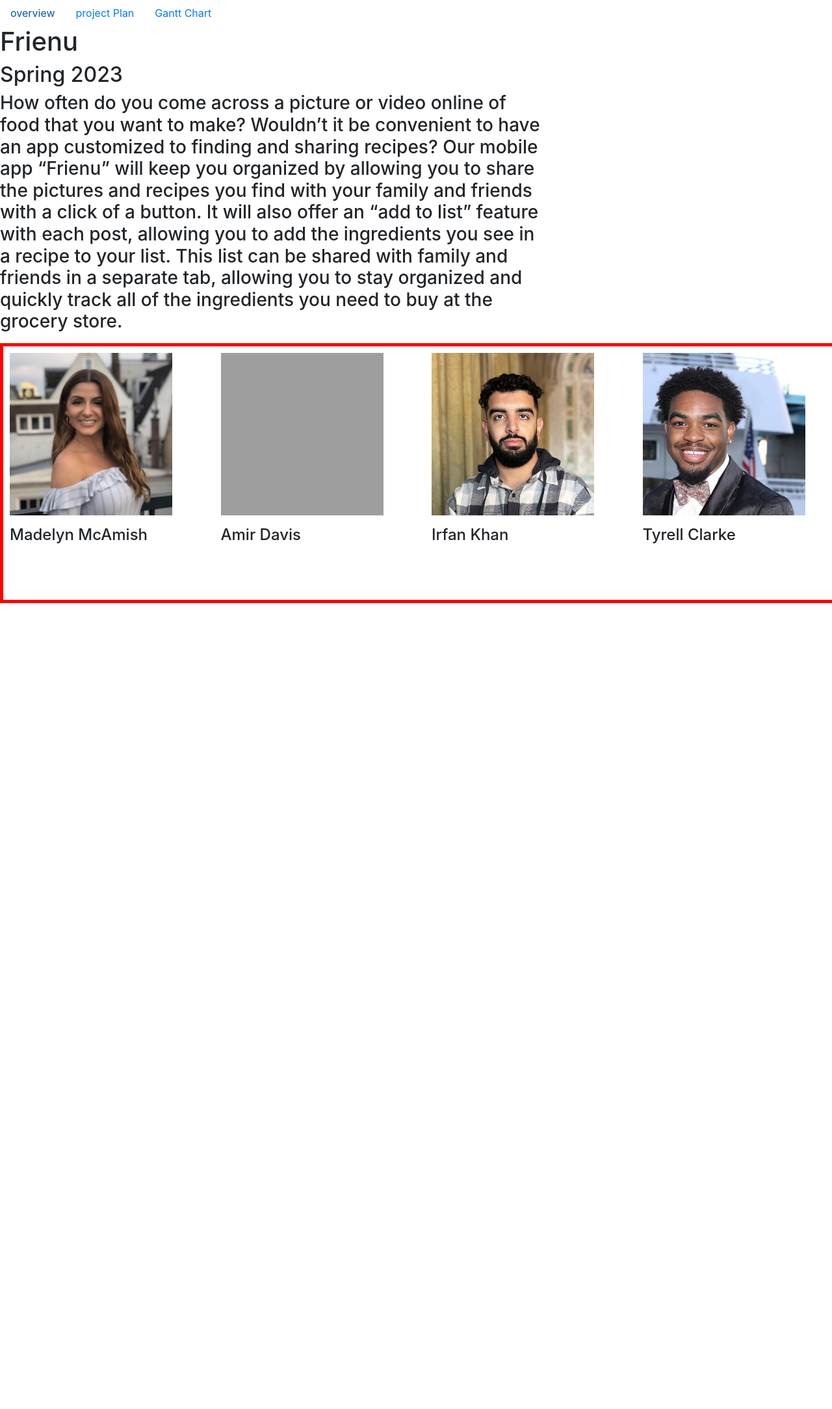
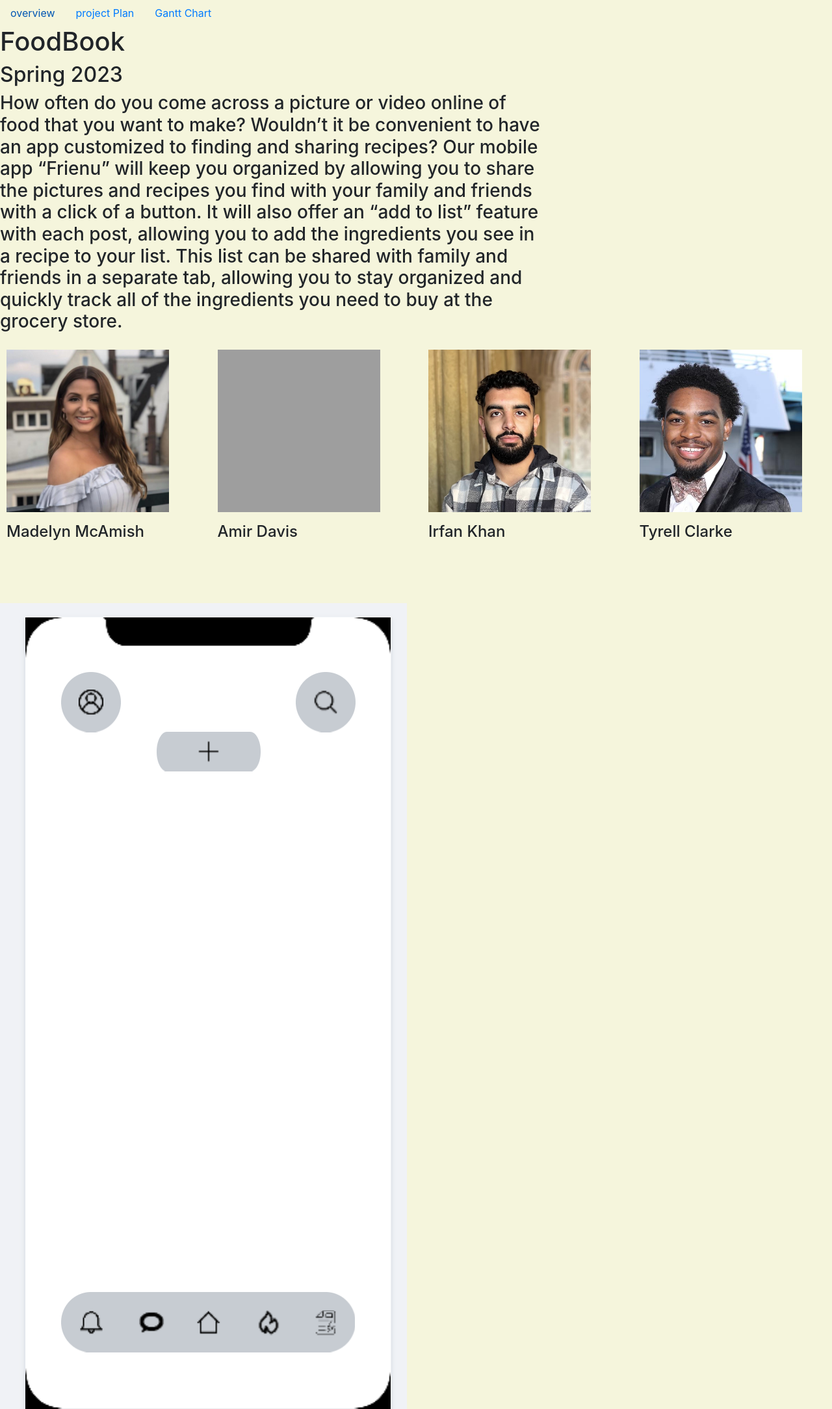
Before and after one commit to ryeonnaderi/grocery-list, a website: page public/index.html in a window 1280 px wide. Shown: the top 2168 px of the page at 65% size. Before the commit the page ends 928 px from the top, so only its background shows below. Drawn offline with nearby package versions, Linux system fonts and the light colour scheme; grey boxes are pictures that could not be loaded.

Commit message:
changed name and pic

```diff
--- a/public/index.html
+++ b/public/index.html
@@ -24,7 +24,7 @@
       </ul>
 
 
-    <H1>Frienu</H1>
+    <H1>FoodBook</H1>
     <h2>Spring 2023</h2>
 
     <div>
@@ -62,10 +62,16 @@
   </div>
 
   <div class= "person">
-    <img class="head" src="../images/ryeon.png" alt="ryeon">
+    <img class="head" src="./images/ryeon.JPG" alt="ryeon">
     <p><h4> Ryeon Naderi</h4></p>
   </div>
 
 </div>
+
+
+<div>
+<img src="./images/Screenshot_2023-02-13_at_6.23.36_PM.png" alt="">
+
+</div>
 </body>
 </html>
--- a/public/style.css
+++ b/public/style.css
@@ -1,14 +1,16 @@
+body{
+    background-color: beige;
+}
+
 .overview{
     width: 65%;
+
 
 }
 .headshot{
     display: inline-block;
     height: 400px;
     width: 1700px;
-    border-color: red;
-    border-width: 5px;
-    border-style: solid;
 }
 .person{
    display: inline-block;
```
Also changed, not shown: public/Projectplan.html (+1 -1 lines), public/images/Screenshot_2023-02-13_at_6.23.36_PM.png (added), public/images/ryeon.JPG (added), public/images/ryeon.png (deleted).
